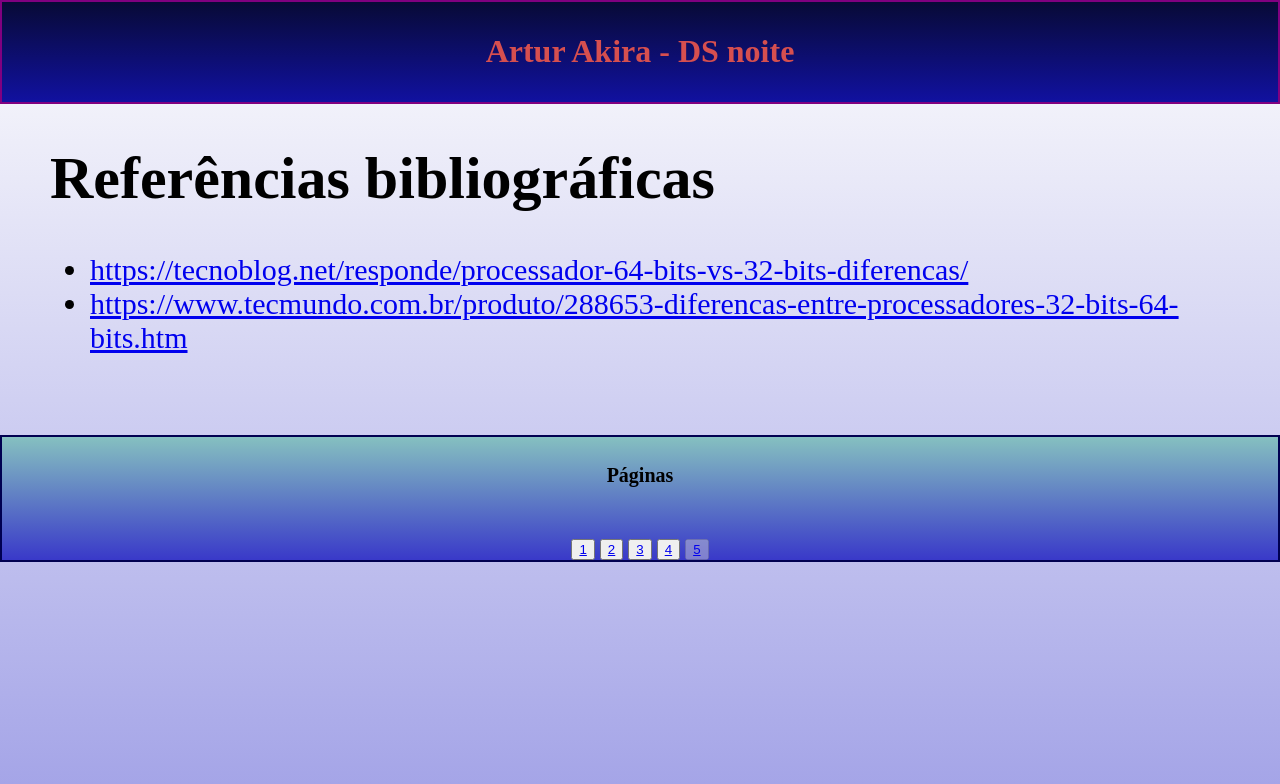
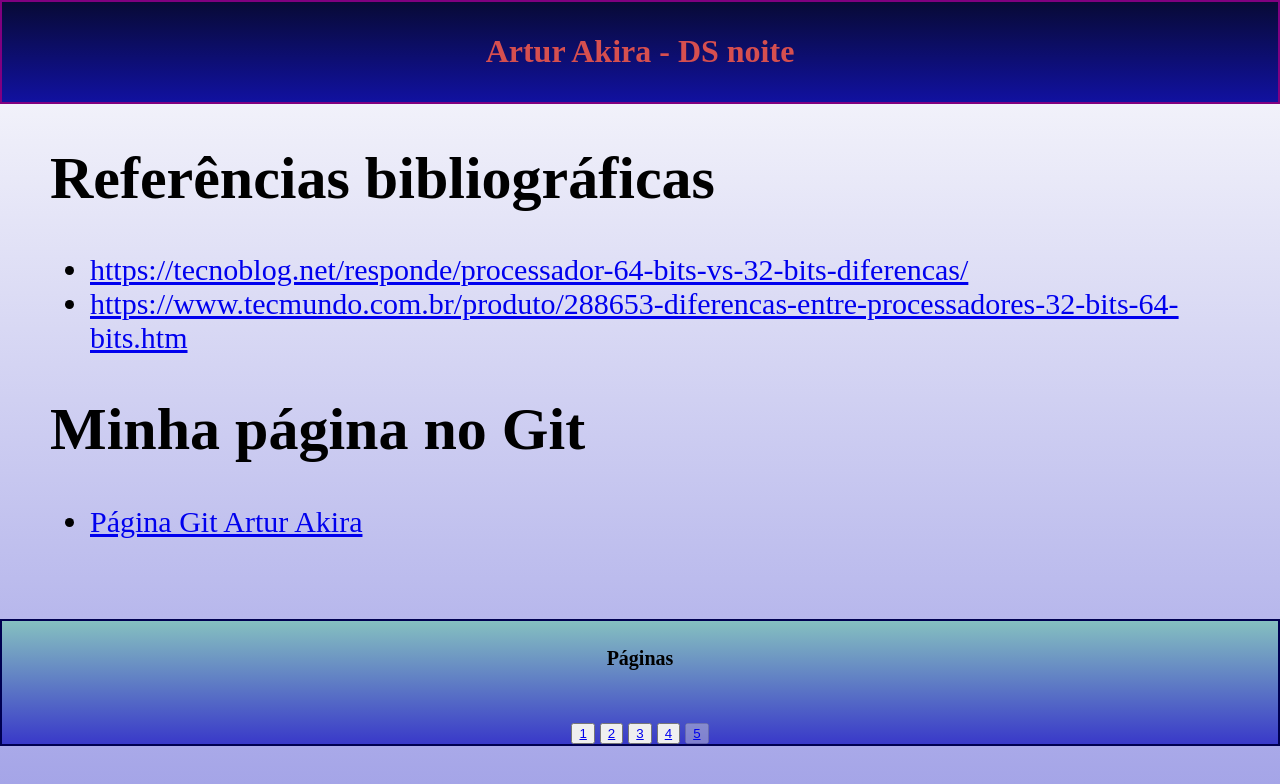
Before and after one commit to ArturAkira/TRABALHO_PROCESSADORES, a plain HTML site: page pagina5.html in a window 1280 px wide. Drawn offline with Linux system fonts and the light colour scheme.

Commit message:
second comit

```diff
--- a/pagina5.html
+++ b/pagina5.html
@@ -3,7 +3,7 @@
 <head>
     <meta charset="UTF-8">
     <meta name="viewport" content="width=device-width, initial-scale=1.0">
-    <title>Document</title>
+    <title>Referencias</title>
     <link rel="stylesheet" href="css/style2.css">
 </head>
 <body>
@@ -17,6 +17,11 @@
             <li><a href="https://tecnoblog.net/responde/processador-64-bits-vs-32-bits-diferencas/ ">https://tecnoblog.net/responde/processador-64-bits-vs-32-bits-diferencas/ </a></li>
             <li><a href="https://www.tecmundo.com.br/produto/288653-diferencas-entre-processadores-32-bits-64-bits.htm ">https://www.tecmundo.com.br/produto/288653-diferencas-entre-processadores-32-bits-64-bits.htm </a></li>
         </ul>
+
+        <h1>Minha página no Git</h1>
+        <ul>
+            <li><a href="https://github.com/ArturAkira/TRABALHO_PROCESSADORES">Página Git Artur Akira</a></li>
+        </ul>
     </main>
     <footer>
         <h4>Páginas</h4><br>
```
Also changed, not shown: pagina3.html (+1 -1 lines), pagina4.html (+1 -1 lines).
